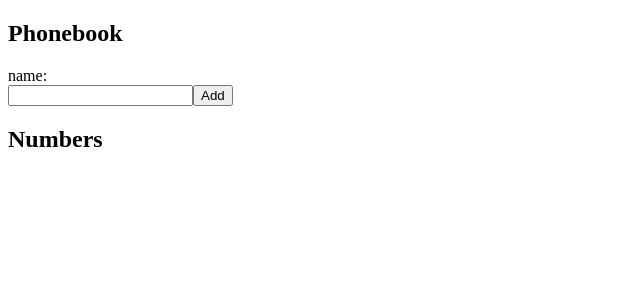
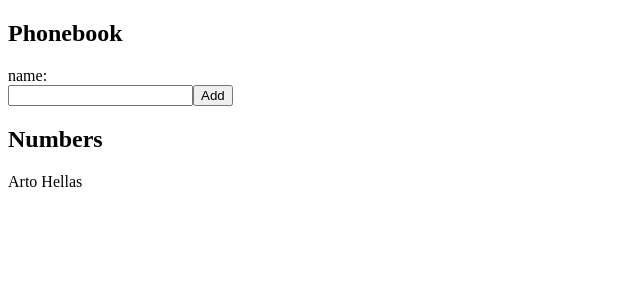
Before and after one commit to t0dii/fullstackcourse, a React (Vite) app in the folder part2/: page / in a window 1280 px wide. Shown: the top 300 px of the page, without its empty margins (0-640 px from the left). Built offline with nearby package versions, Linux system fonts and the light colour scheme.

Commit message:
finished part 2.6

```diff
--- a/part2/src/phonebook/App.jsx
+++ b/part2/src/phonebook/App.jsx
@@ -1,7 +1,7 @@
 import { useState } from "react";
 
 const App = () => {
-  const [persons, setPersons] = useState("");
+  const [persons, setPersons] = useState([{ name: "Arto Hellas" }]);
   const [newName, setNewName] = useState("");
 
   const handleInput = (event) => {
@@ -13,7 +13,7 @@ const App = () => {
     event.preventDefault();
     console.log("button clicked", event.target);
     const noteObject = {
-      content: newName,
+      name: newName,
     };
     setPersons(persons.concat(noteObject));
     setNewName("");
@@ -28,7 +28,9 @@ const App = () => {
         <button type="submit">Add</button>
       </form>
       <h2>Numbers</h2>
-      {persons.name}
+      {persons.map((person) => (
+        <div key={person.name}>{person.name}</div>
+      ))}
     </div>
   );
 };
```
